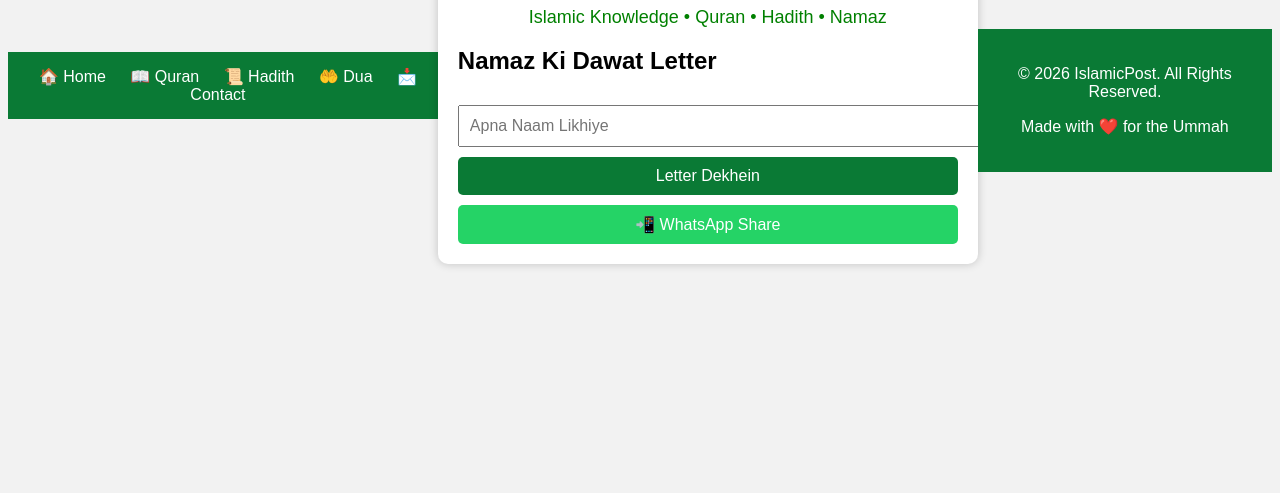
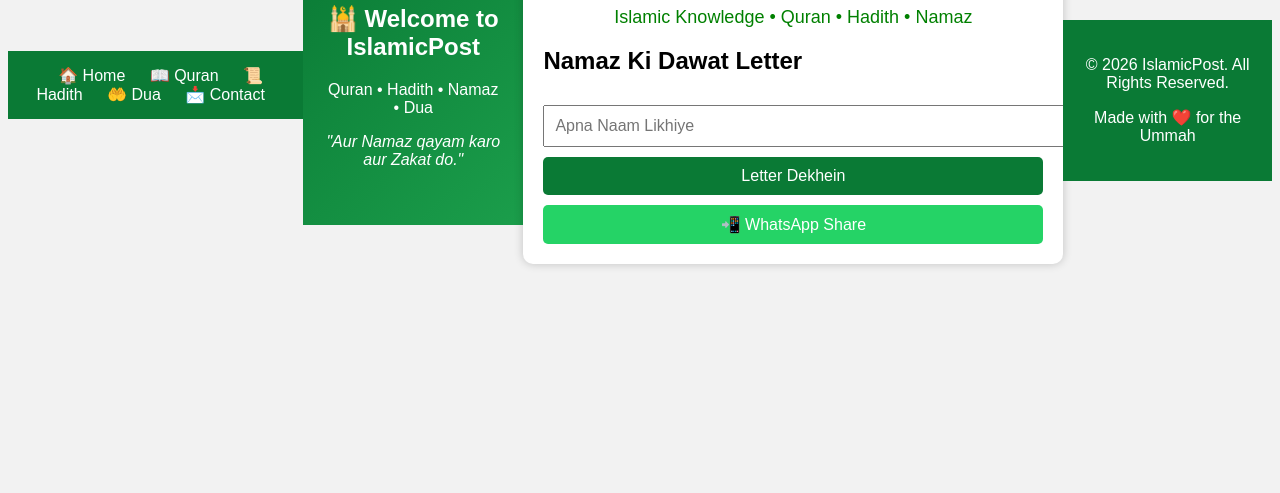
Before and after one commit to islamicpost01/IBNE-ADAM, a plain HTML site: page index.html in a window 1280 px wide. Shown: the part 323-816 px from the top of the page. Drawn offline with Linux system fonts and the light colour scheme.

Commit message:
Update index.html

```diff
--- a/index.html
+++ b/index.html
@@ -54,6 +54,11 @@ button{
 <a href="#" style="color:white;text-decoration:none;margin:10px;">🤲 Dua</a>
 <a href="#" style="color:white;text-decoration:none;margin:10px;">📩 Contact</a>
 </nav>
+<section style="background:linear-gradient(135deg,#0a7a35,#1b9e4b);color:white;padding:40px 20px;text-align:center;">
+    <h1>🕌 Welcome to IslamicPost</h1>
+    <p>Quran • Hadith • Namaz • Dua</p>
+    <p><i>"Aur Namaz qayam karo aur Zakat do."</i></p>
+</section>
 <div class="container">
 <h1>🕌 IslamicPost</h1>
 <p style="text-align:center;color:green;font-size:18px;">
```
